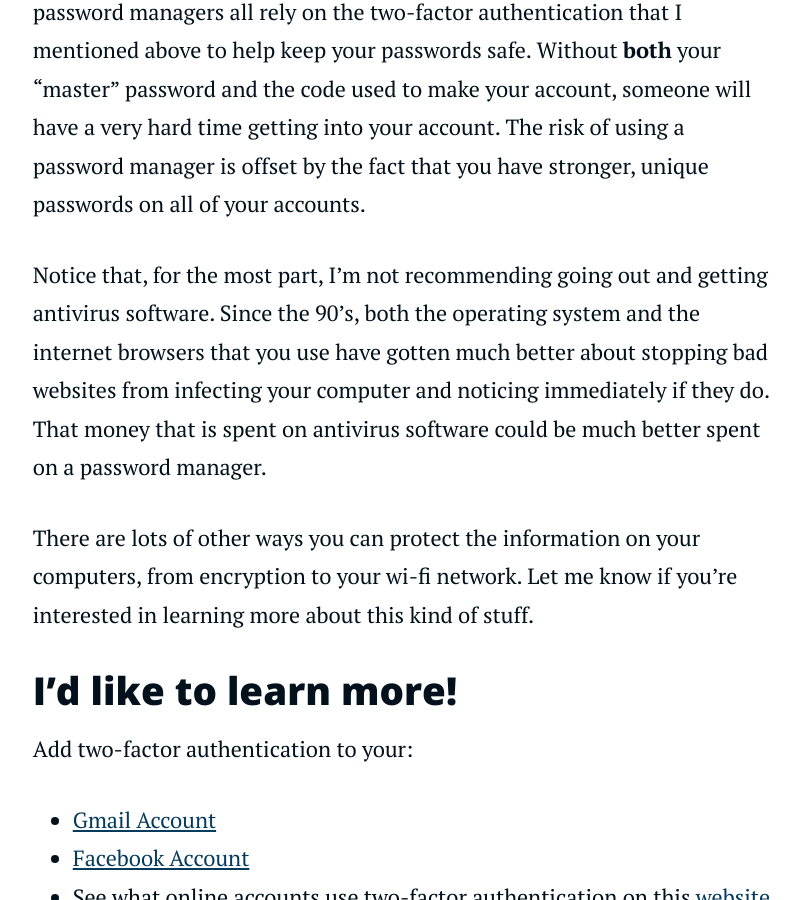
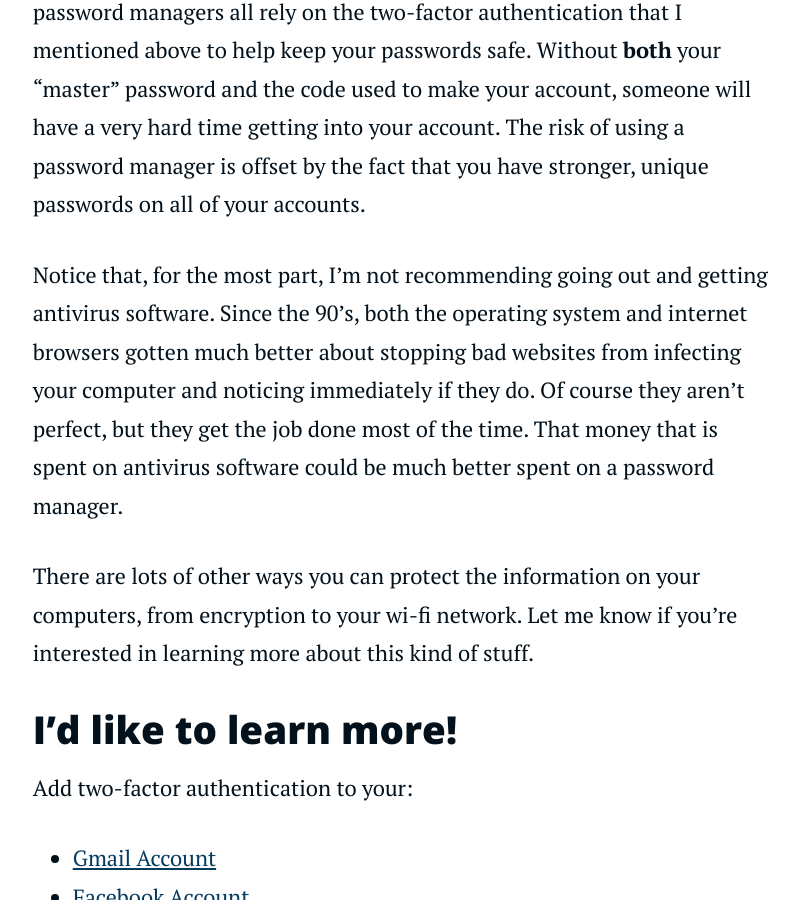
Before and after one commit to mcala/mcallister.science, a Jekyll site: the page built from _posts/2018-1-24-meltdown-and-spectre.markdown, in a window 1280 px wide and 900 px high, scrolled down 5731 px. Shown: the whole window, without its empty margins (236-1036 px from the left). Built offline with Jekyll 4.4.1, drawn with Linux system fonts in a browser that asks for light colours; nearby versions of some CDN libraries.

Commit message:
Being a perfectionist and making small edits to meltdown and spectre article.

```diff
--- a/_posts/2018-1-24-meltdown-and-spectre.markdown
+++ b/_posts/2018-1-24-meltdown-and-spectre.markdown
@@ -36,7 +36,7 @@ The final way to improve your computer security (that I’ll mention today) is t
 
 But what if someone gets that password! Then they know all your passwords! This is true, and password managers [are not un-hackable](https://blog.lastpass.com/2017/03/security-update-for-the-lastpass-extension.html/). But password managers all rely on the two-factor authentication that I mentioned above to help keep your passwords safe. Without **both** your “master” password and the code used to make your account, someone will have a very hard time getting into your account. The risk of using a password manager is offset by the fact that you have stronger, unique passwords on all of your accounts.
 
-Notice that, for the most part, I’m not recommending going out and getting antivirus software. Since the 90’s, both the operating system and the internet browsers that you use have gotten much better about stopping bad websites from infecting your computer and noticing immediately if they do. That money that is spent on antivirus software could be much better spent on a password manager.
+Notice that, for the most part, I’m not recommending going out and getting antivirus software. Since the 90’s, both the operating system and internet browsers gotten much better about stopping bad websites from infecting your computer and noticing immediately if they do. Of course they aren't perfect, but they get the job done most of the time. That money that is spent on antivirus software could be much better spent on a password manager.
 
 There are lots of other ways you can protect the information on your computers, from encryption to your wi-fi network. Let me know if you’re interested in learning more about this kind of stuff.
 
```
